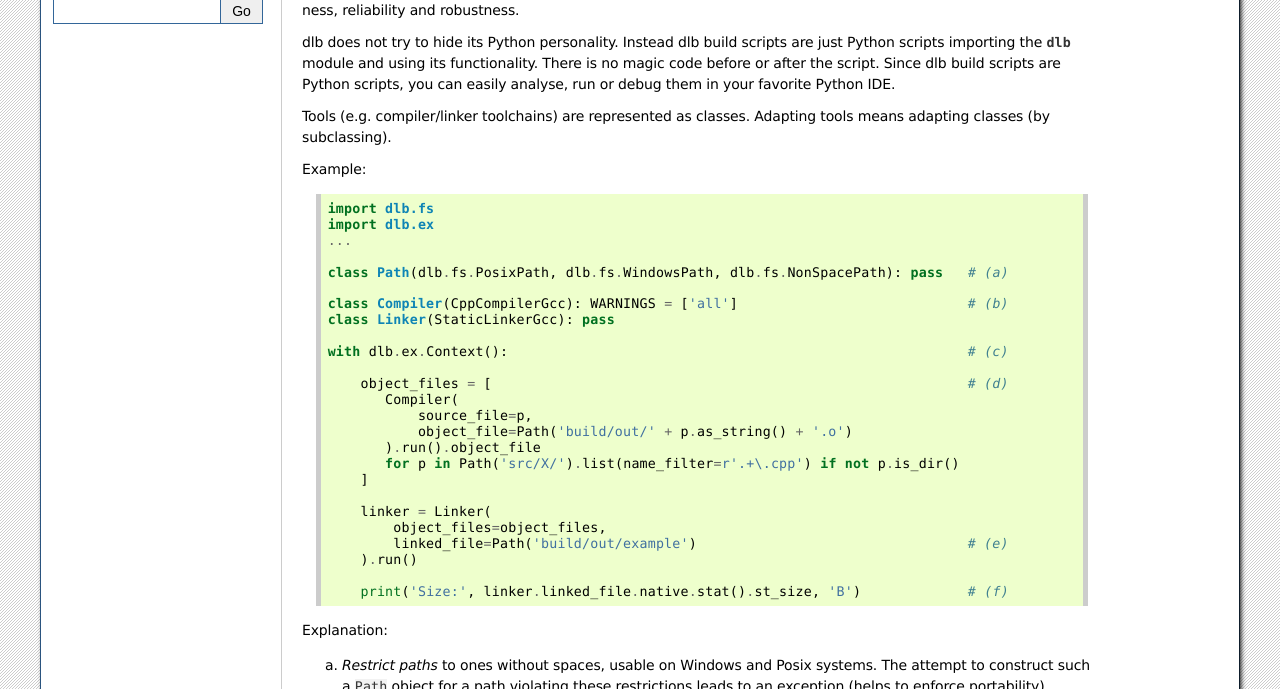
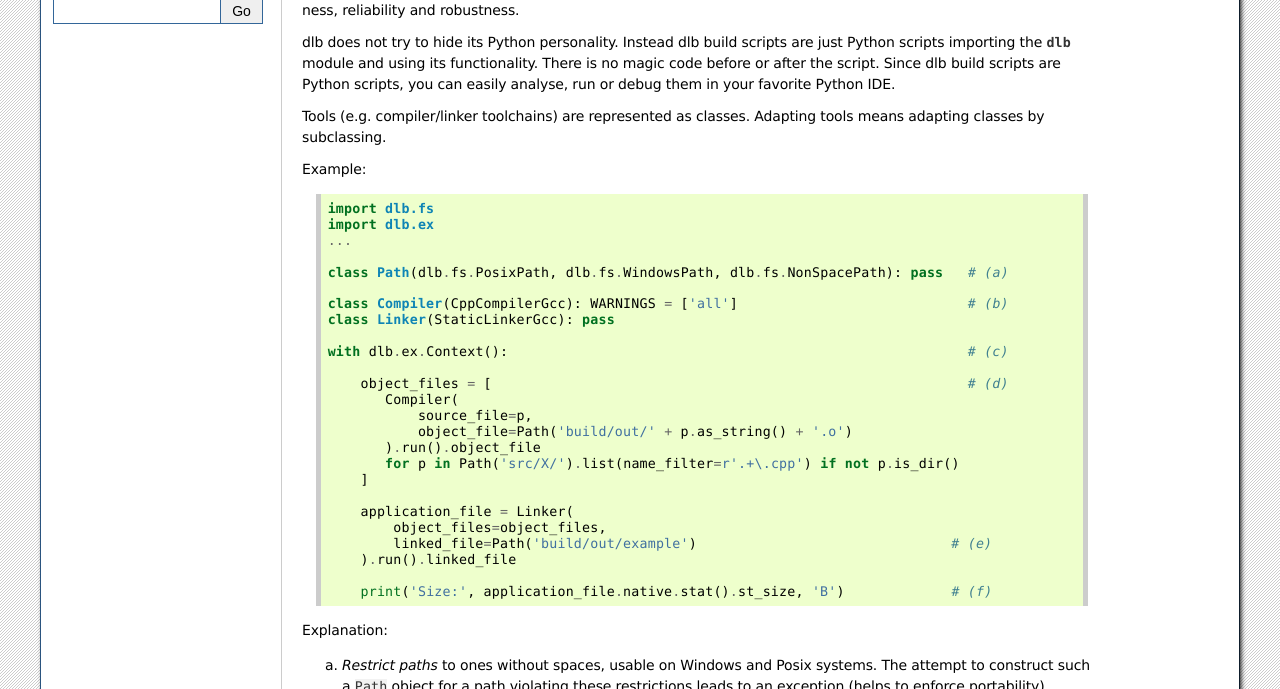
Before and after one commit to dlu-ch/dlb, a Sphinx documentation site: the page built from doc/index.rst, in a window 1280 px wide. Shown: the part 351-1040 px from the top of the page. Built offline with Sphinx 7.4.7, drawn with Linux system fonts in a browser that asks for light colours.

Commit message:
Document added exceptions and improve example

```diff
--- a/doc/index.rst
+++ b/doc/index.rst
@@ -26,7 +26,7 @@ There is no magic code before or after the script.
 Since dlb build scripts are Python scripts, you can easily analyse, run or debug them in your favorite Python IDE.
 
 Tools (e.g. compiler/linker toolchains) are represented as classes. Adapting tools means adapting classes
-(by subclassing).
+by subclassing.
 
 Example::
 
@@ -49,12 +49,12 @@ Example::
           for p in Path('src/X/').list(name_filter=r'.+\.cpp') if not p.is_dir()
        ]
 
-       linker = Linker(
+       application_file = Linker(
            object_files=object_files,
-           linked_file=Path('build/out/example')                                 # (e)
-       ).run()
+           linked_file=Path('build/out/example')                               # (e)
+       ).run().linked_file
 
-       print('Size:', linker.linked_file.native.stat().st_size, 'B')             # (f)
+       print('Size:', application_file.native.stat().st_size, 'B')             # (f)
 
 Explanation:
 
```
Also changed, not shown: doc/ex_tool.rst (+8 -0 lines).
